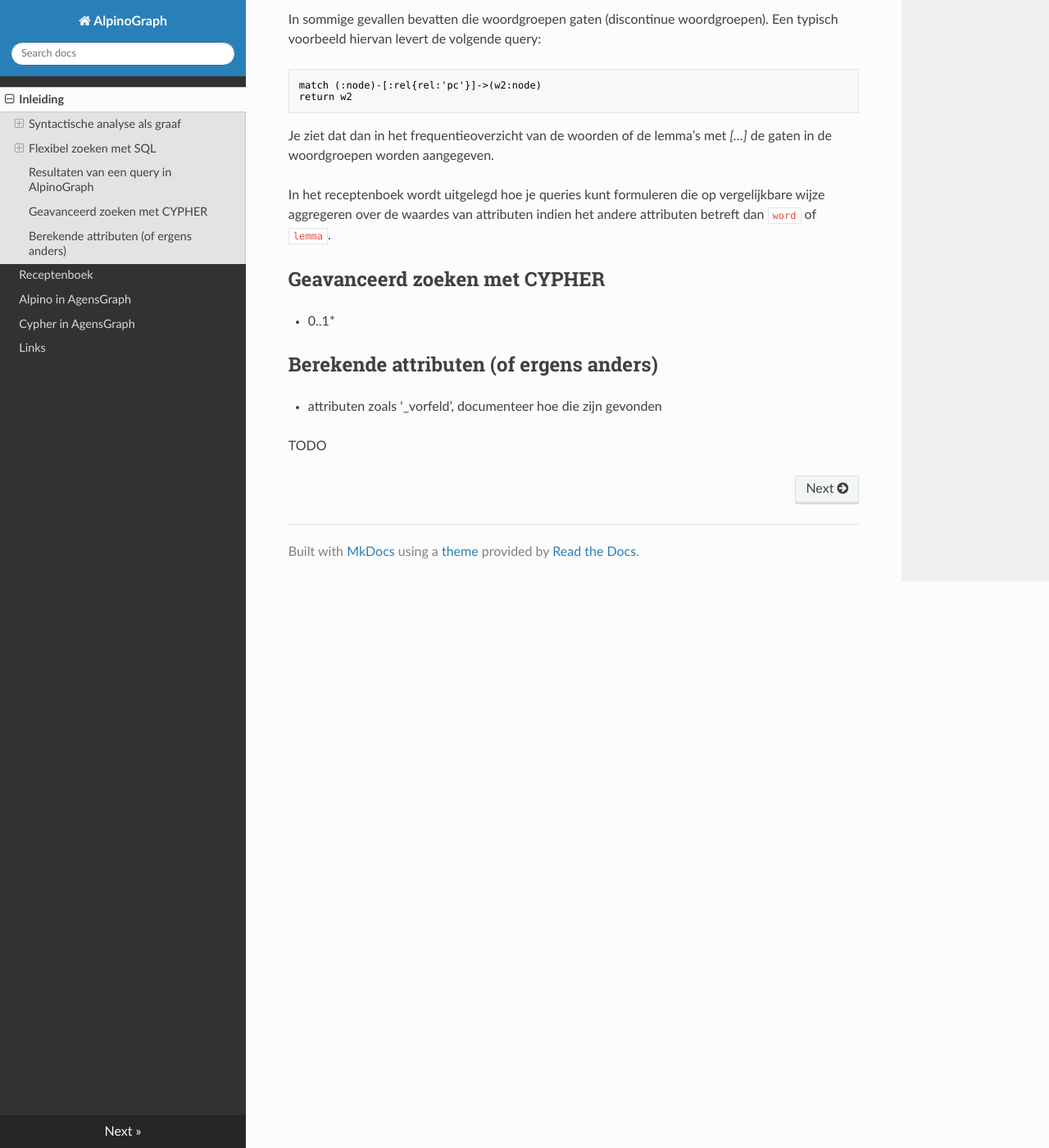
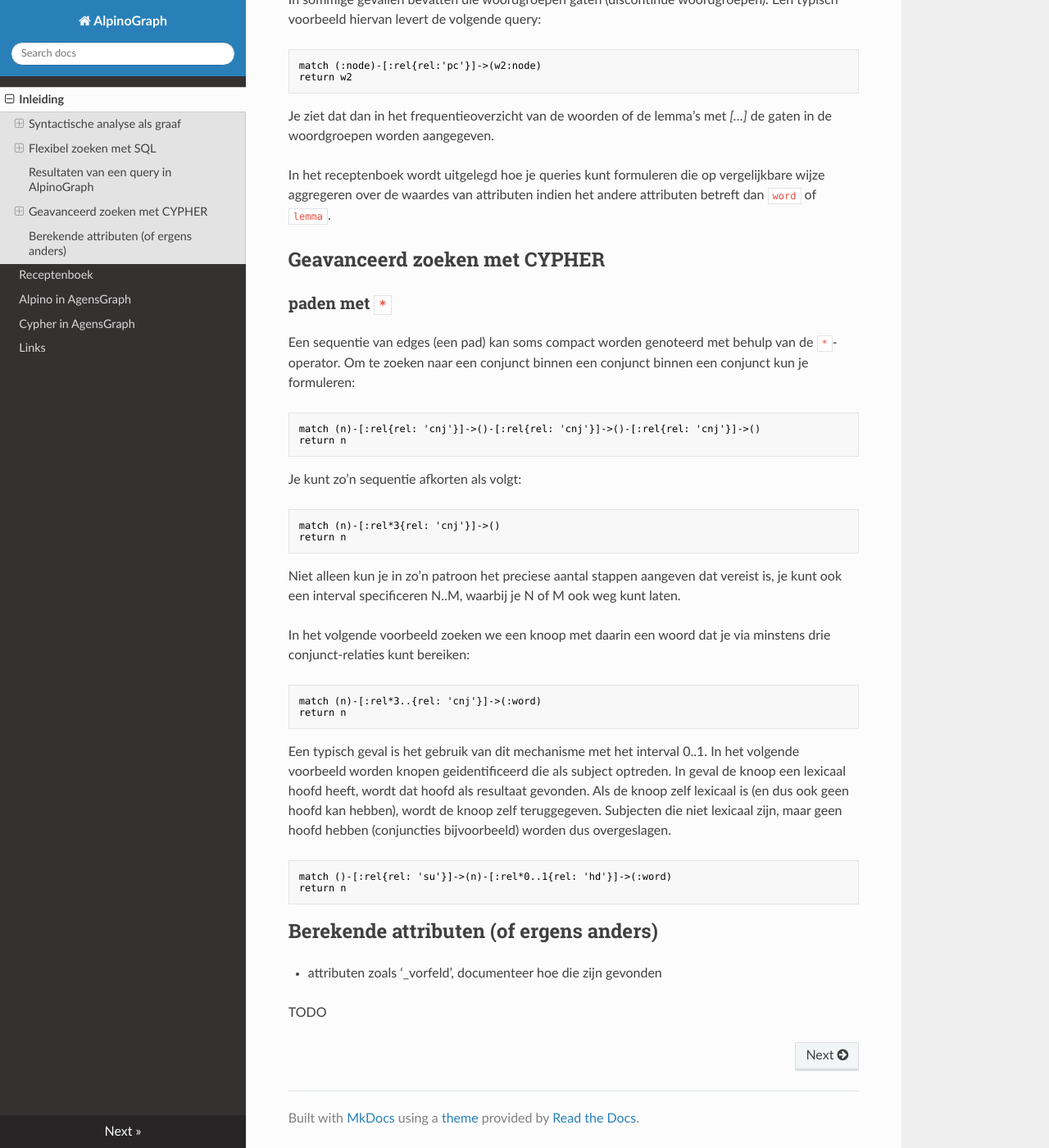
Before and after one commit to rug-compling/alpinograph-docs, an MkDocs documentation site: the page built from docs/index.md, in a window 1280 px wide and 1400 px high, scrolled down 8001 px. Shown: the whole window at 82% size. Built offline with MkDocs 1.6.1, drawn with Linux system fonts in a browser that asks for light colours; nearby versions of some CDN libraries; some of the changed text lies outside the part shown.

Commit message:
Update index.md

````diff
--- a/docs/index.md
+++ b/docs/index.md
@@ -334,7 +333,39 @@ In het receptenboek wordt uitgelegd hoe je queries kunt formuleren die op vergel
 
 ## Geavanceerd zoeken met CYPHER
 
-- 0..1*
+### paden met `*`
+
+Een sequentie van edges (een pad) kan soms compact worden genoteerd met behulp van de `*`-operator. Om te zoeken naar een conjunct binnen een conjunct binnen een conjunct kun je formuleren:
+
+```text
+match (n)-[:rel{rel: 'cnj'}]->()-[:rel{rel: 'cnj'}]->()-[:rel{rel: 'cnj'}]->()
+return n
+```
+
+Je kunt zo'n sequentie afkorten als volgt:
+```text
+match (n)-[:rel*3{rel: 'cnj'}]->()
+return n
+```
+
+Niet alleen kun je in zo'n patroon het preciese aantal stappen aangeven dat vereist is, je kunt ook een interval specificeren N..M, waarbij je N of M ook weg kunt laten.
+
+In het volgende voorbeeld zoeken we een knoop met daarin een woord dat je via minstens drie conjunct-relaties kunt bereiken:
+
+```text
+match (n)-[:rel*3..{rel: 'cnj'}]->(:word)
+return n
+```
+
+Een typisch geval is het gebruik van dit mechanisme met het interval 0..1. In het volgende voorbeeld worden knopen geidentificeerd die als subject optreden. In geval de knoop een lexicaal hoofd heeft, wordt dat hoofd als resultaat gevonden. Als de knoop zelf lexicaal is (en dus ook geen hoofd kan hebben), wordt de knoop zelf teruggegeven. Subjecten die niet lexicaal zijn, maar geen hoofd hebben (conjuncties bijvoorbeeld) worden dus overgeslagen.
+
+```text
+match ()-[:rel{rel: 'su'}]->(n)-[:rel*0..1{rel: 'hd'}]->(:word)
+return n
+```
+
+
+
 
 ## Berekende attributen (of ergens anders)
 
````
Also changed, not shown: other parts of docs/index.md (+0 -1 lines).
